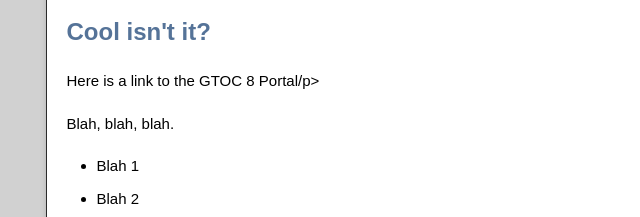
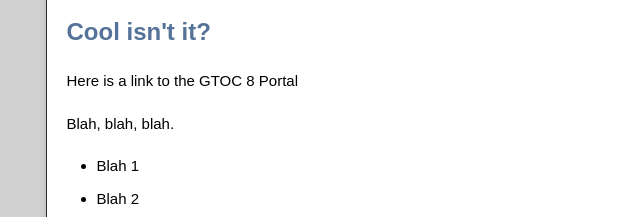
Before and after one commit to thomasandre/thomasandre.github.io, a plain HTML site: page index.html in a window 1280 px wide. Shown: the part 432-649 px from the top of the page, 257-897 px from the left. Drawn offline with nearby package versions, Linux system fonts and the light colour scheme.

Commit message:
Update index.html

```diff
--- a/index.html
+++ b/index.html
@@ -39,7 +39,7 @@
 
 <h2>
 <a id="cool-isnt-it" class="anchor" href="#cool-isnt-it" aria-hidden="true"><span class="octicon octicon-link"></span></a>Cool isn't it?</h2>
-<p> Here is a link to the <a href="gtoc_8__gtoc_portal.html"></a> GTOC 8 Portal</a>/p>
+<p> Here is a link to the <a href="gtoc_8__gtoc_portal.html"></a> GTOC 8 Portal</p>
 <p>Blah, blah, blah.</p>
 
 <ul>
```
